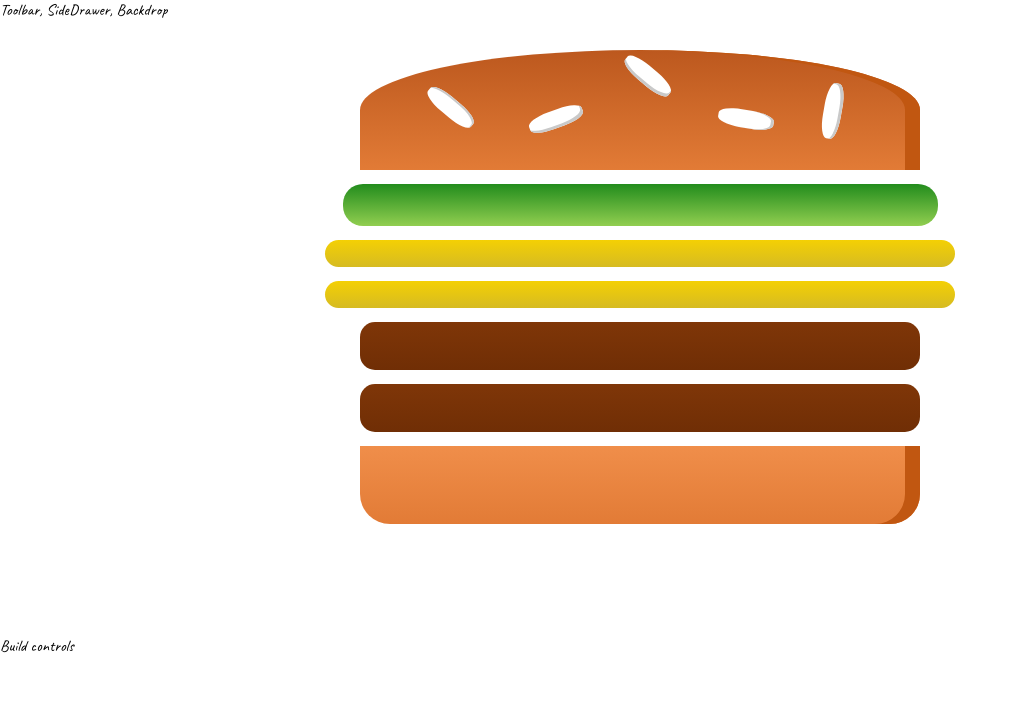
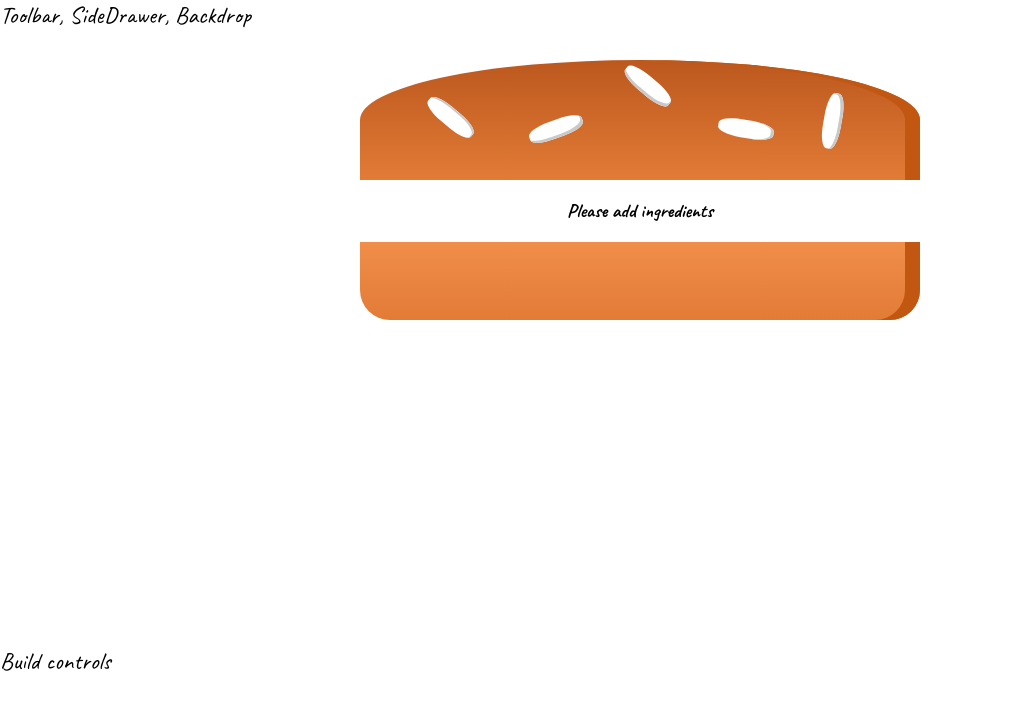
Before and after one commit to DawidSzpener/Burger, a React app: page / in a window 1280 px wide. Shown: the top 710 px of the page, without its empty margins (0-1017 px from the left). Built offline with nearby package versions, Linux system fonts and the light colour scheme; a web font is replaced by a local one.

Commit message:
chore: now burger show a messenge when no ingredients

```diff
--- a/src/components/Burger/Burger.js
+++ b/src/components/Burger/Burger.js
@@ -3,12 +3,18 @@
 import BurgerIngredient from './BurgerIngredient/BurgerIngredient'
 
 const burger = (props) => {
-  const newIngredients = Object.keys(props.ingredients)
+  let newIngredients = Object.keys(props.ingredients)
     .map(igKey => {
       return [...Array(props.ingredients[igKey])].map((_, i) => {
         return <BurgerIngredient key={igKey + i} type={igKey}  />
       })
     })
+    .reduce((arr, el) => {
+      return arr.concat(el)
+    }, [])
+    if (newIngredients.length === 0) {
+      newIngredients = <p>Please add ingredients</p>
+     }
 
   return (
     <div className={classes.Burger}>
--- a/src/containers/BurgerBuilder/BurgerBuilder.js
+++ b/src/containers/BurgerBuilder/BurgerBuilder.js
@@ -5,10 +5,10 @@
 class BurgerBuilder extends Component {
   state = {
     ingredients: {
-      salad: 1,
-      bacon: 1,
-      cheese: 2,
-      meat: 2
+      salad: 0,
+      bacon: 0,
+      cheese: 0,
+      meat: 0
     }
   }
 
--- a/src/index.css
+++ b/src/index.css
@@ -2,4 +2,5 @@
   margin: 0;
   padding: 0;
   font-family: "Caveat", "Liu Jian Mao Cao", "Spicy Rice", "Amatic SC",  sans-serif;
+  font-size: 1.5rem
 }
```
